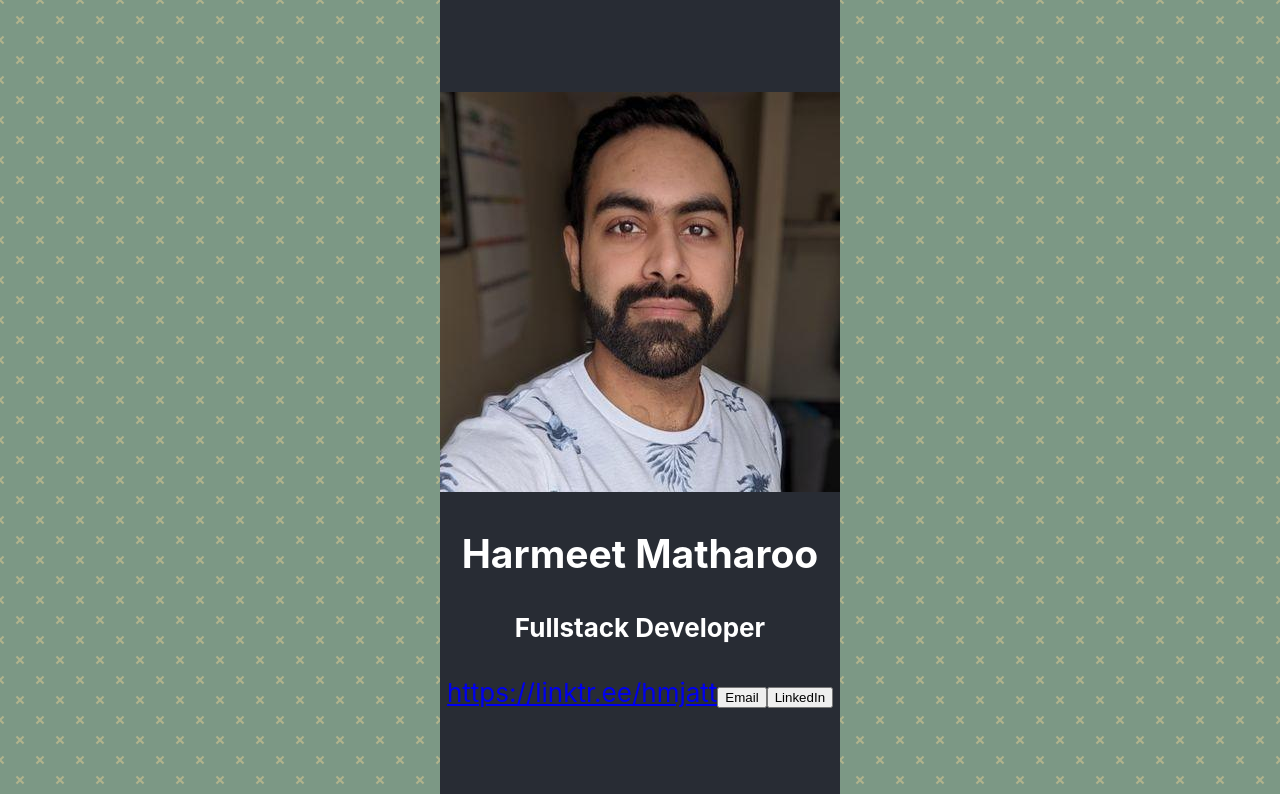
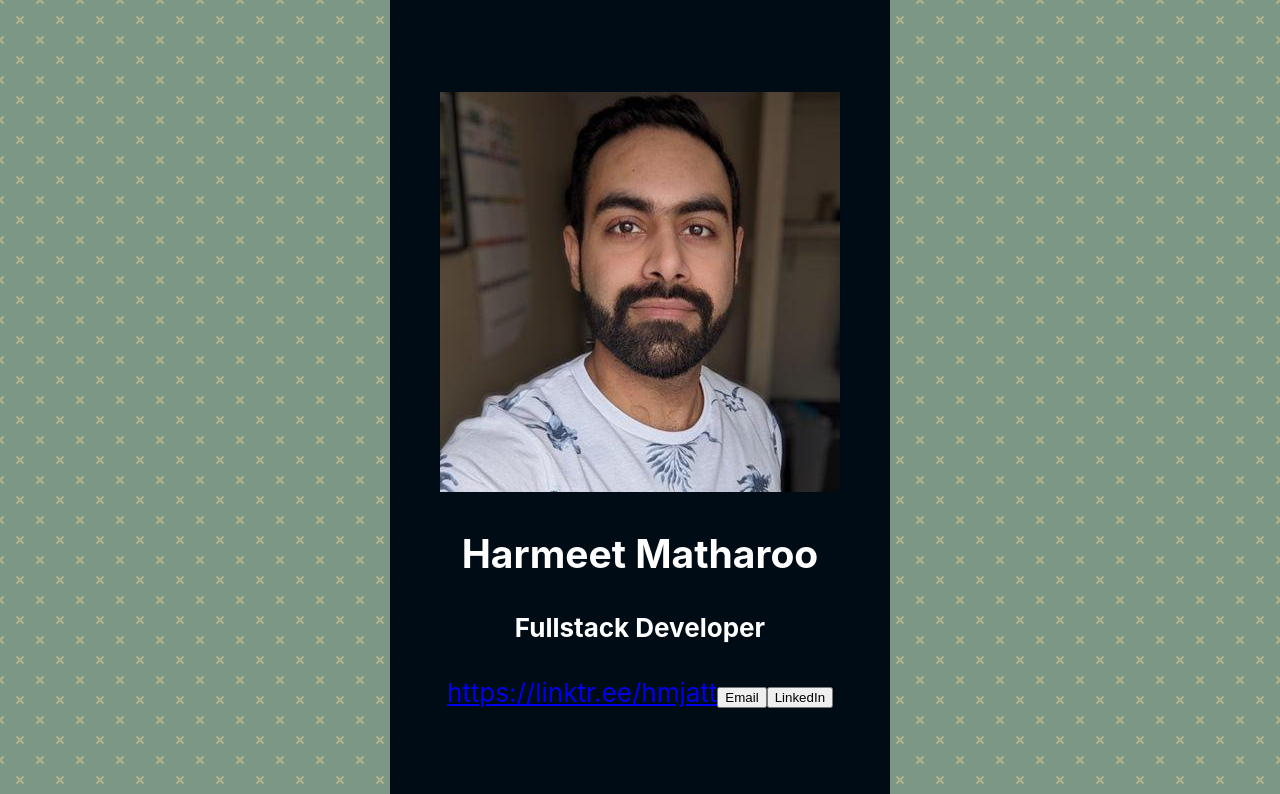
Before and after one commit to hmjatt/Digital-Business-Card-ReactJS, a React (Create React App) app in the folder digital-business-card/: page / in a window 1280 px wide. Shown: the top 794 px of the page. Built offline with nearby package versions, Linux system fonts and the light colour scheme.

Commit message:
Update App.css

```diff
--- a/digital-business-card/src/App.css
+++ b/digital-business-card/src/App.css
@@ -1,7 +1,7 @@
 .App {
 	text-align: center;
 	margin: auto;
-	max-width: 400px;
+	max-width: 500px;
 }
 
 .App-logo {
@@ -16,7 +16,7 @@
 }
 
 .App-header {
-	background-color: #282c34;
+	background-color: #000c15;
 	min-height: 100vh;
 	display: flex;
 	flex-direction: column;
```
